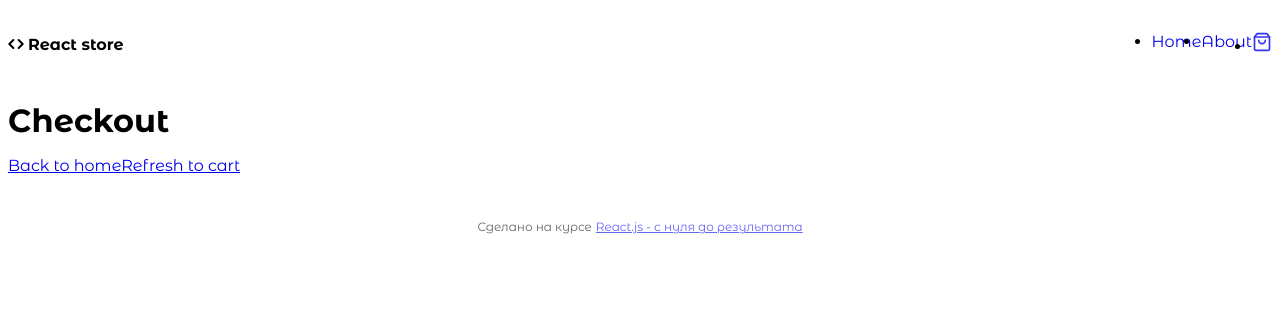
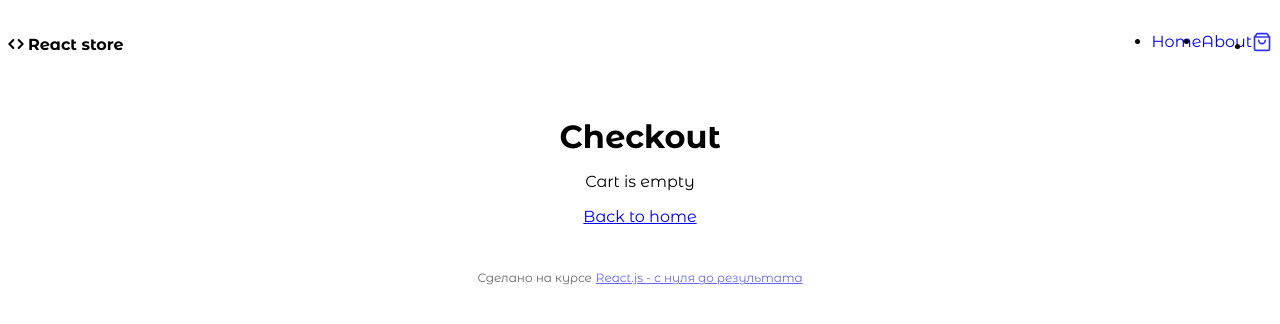
Before and after one commit to eishinkina/tocode-online-store, a React (Create React App) app: page /checkout in a window 1280 px wide. Shown: the top 324 px of the page. Built offline with nearby package versions, Linux system fonts and the light colour scheme.

Commit message:
Removing products from the store

```diff
--- a/src/pages/checkout/Checkout.jsx
+++ b/src/pages/checkout/Checkout.jsx
@@ -1,17 +1,63 @@
-import React from 'react'
+import React, { useContext } from 'react'
 import { Link } from 'react-router-dom'
-
+///store
+import { ProductsContext } from 'Store'
 import { Container } from '../../layouts'
 
+const productStyle = {
+  width: '100%',
+  maxWidth: '520px',
+  padding: '10px',
+  backgroundColor: 'var(--ui-g-100)',
+  borderRadius: '16px',
+}
+
 const CheckoutPage = () => {
+  const [products, setProducts] = useContext(ProductsContext)
+
+  //content
+  const renderContent =
+    products && products.length && products.length > 0
+      ? products.map((item, i) => (
+          <div
+            key={i}
+            className='flex justify-center items-center mb-8'
+            style={productStyle}
+          >
+            <img
+              src={item.img}
+              alt={item.title}
+              style={{ maxWidth: '140px' }}
+            />
+            <div className='flex flex-col items-start'>
+              <p className='ui-title-3 mb-2'>{item.title}</p>
+              <p className='mb-4'>{item.price}</p>
+              <Link to={`/products/${item.alias}`}>
+                <span className='ui-link isPrimary'>See more</span>
+              </Link>
+            </div>
+          </div>
+        ))
+      : 'Cart is empty'
+
+  const renderControls = (
+    <div className='flex mt-4'>
+      <Link className='ui-button isLink' to='/'>
+        Back to home
+      </Link>
+      {products && products.length > 0 && (
+        <div className='ui-button isPrimary' onClick={() => setProducts([])}>
+          Refresh to cart
+        </div>
+      )}
+    </div>
+  )
   return (
     <Container>
-      <h1 className='ui-title-1 mb-4'>Checkout</h1>
-      <div className='flex mt-4'>
-        <Link className='ui-button isLink' to='/'>
-          Back to home
-        </Link>
-        <Link className='ui-button isPrimary'>Refresh to cart</Link>
+      <div className='flex flex-col items-center'>
+        <h1 className='ui-title-1 mb-4'>Checkout</h1>
+        {renderContent}
+        {renderControls}
       </div>
     </Container>
   )
```
